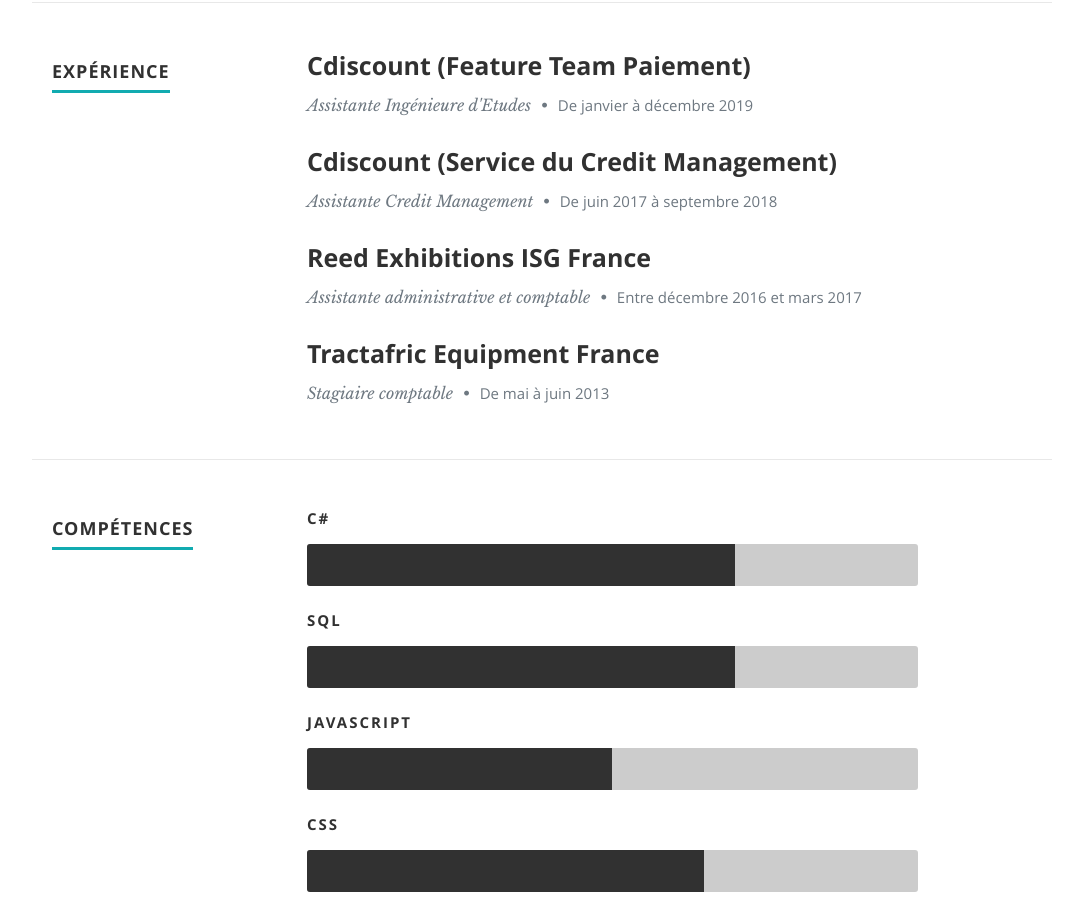
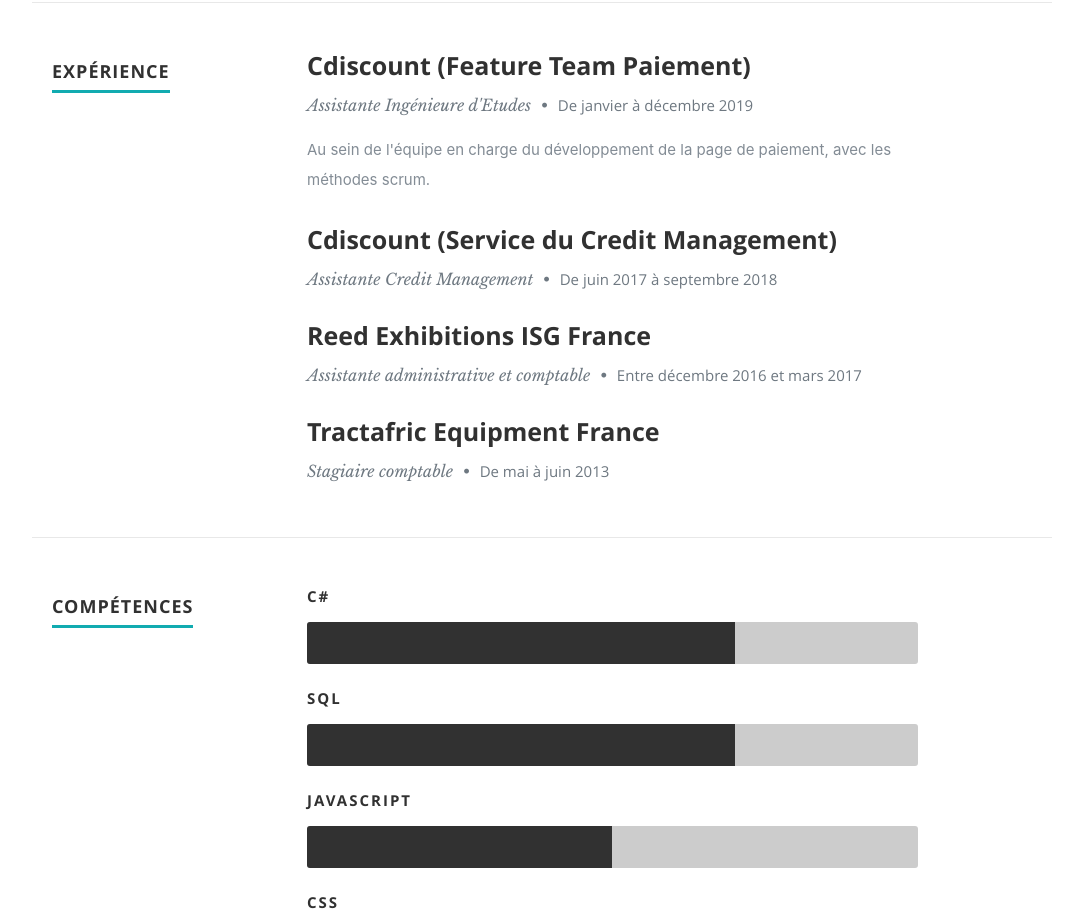
Before and after one commit to Koulikana/resume, a React (Create React App) app: page / in a window 1280 px wide. Shown: the part 2100-3019 px from the top of the page, without its empty margins (98-1181 px from the left). Built offline with nearby package versions, Linux system fonts and the light colour scheme.

Commit message:
Little description added in French

```diff
--- a/src/resumeDataFr.js
+++ b/src/resumeDataFr.js
@@ -53,7 +53,7 @@
       companyName: 'Cdiscount (Feature Team Paiement)',
       job: "Assistante Ingénieure d'Etudes",
       date: 'De janvier à décembre 2019',
-      description: '',
+      description: "Au sein de l'équipe en charge du développement de la page de paiement, avec les méthodes scrum.",
     },
     cdiscount1: {
       companyName: 'Cdiscount (Service du Credit Management)',
```
